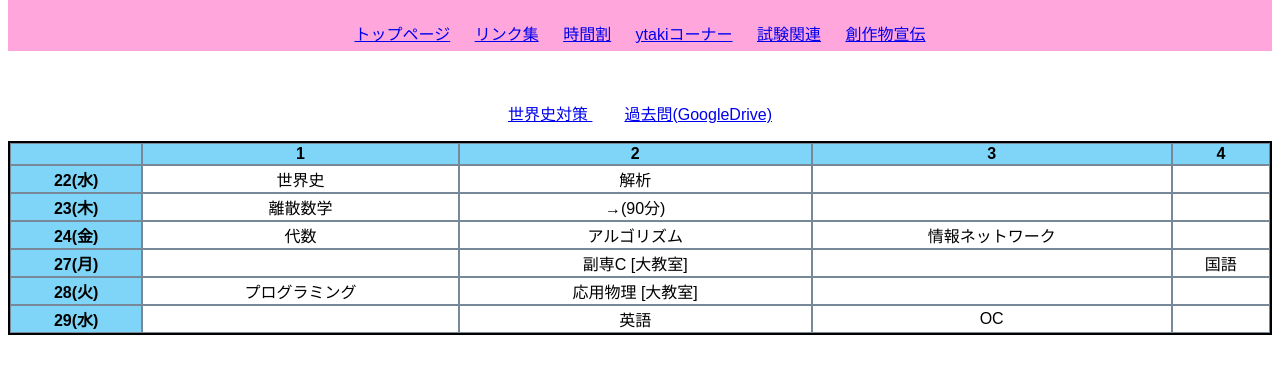
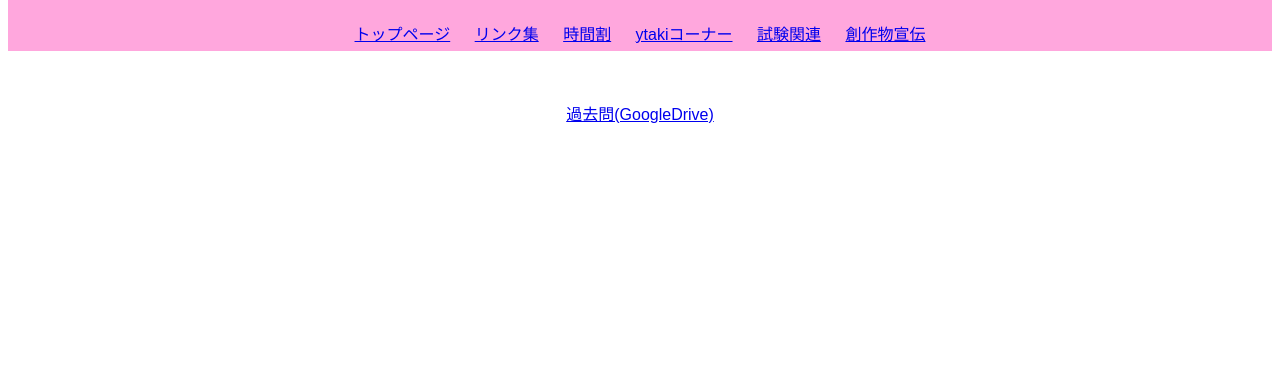
Before and after one commit to sg-tera/22i-portal, a website: page src/exam.html in a window 1280 px wide. Shown: the part 70-444 px from the top of the page. Drawn offline with Linux system fonts and the light colour scheme.

Commit message:
update for next year

```diff
--- a/src/exam.html
+++ b/src/exam.html
@@ -5,7 +5,7 @@
     <meta charset="utf-8">
     <meta name="viewport" content="width=device-width,initial-scale=1">
     <meta name="robots" content="noindex,nofollow,noarchive">
-    <title>3Iポータル@試験関連</title>
+    <title>4Iポータル@試験関連</title>
     <link rel="stylesheet" href="./style.css">
     <style>
         section {
@@ -49,66 +49,11 @@
     <br>
     <section>
         <p>
-            <a class="major-links" href="https://st22182ti.github.io/sekaishi/" target="_blank">世界史対策 </a>
             <a class="major-links"
                 href="https://drive.google.com/drive/folders/1jPI6oKddhjZdG12dfDqVFamfApZx37YY?usp=sharing"
                 target="_blank">過去問(GoogleDrive) </a>
         </p>
     </section>
-    <div class="q4timetable">
-        <table>
-            <thead>
-                <tr>
-                    <th></th>
-                    <th>1</th>
-                    <th>2</th>
-                    <th>3</th>
-                    <th>4</th>
-                </tr>
-            </thead>
-            <tr>
-                <th>22(水)</th>
-                <td>世界史</td>
-                <td>解析</td>
-                <td></td>
-                <td></td>
-            </tr>
-            <tr>
-                <th>23(木)</th>
-                <td>離散数学</td>
-                <td>→(90分)</td>
-                <td></td>
-                <td></td>
-            </tr>
-            <tr>
-                <th>24(金)</th>
-                <td>代数</td>
-                <td>アルゴリズム</td>
-                <td>情報ネットワーク</td>
-                <td></td>
-            </tr>
-            <tr>
-                <th>27(月)</th>
-                <td></td>
-                <td>副専C [大教室]</td>
-                <td></td>
-                <td>国語</td>
-            </tr>
-            <tr>
-                <th>28(火)</th>
-                <td>プログラミング</td>
-                <td>応用物理 [大教室]</td>
-                <td></td>
-                <td></td>
-            </tr>
-            <tr>
-                <th>29(水)</th>
-                <td></td>
-                <td>英語</td>
-                <td>OC</td>
-                <td></td>
-            </tr>
-        </table>
 
     </div>
 </body>
```
Also changed, not shown: src/ytaki.html (+1 -1 lines).
